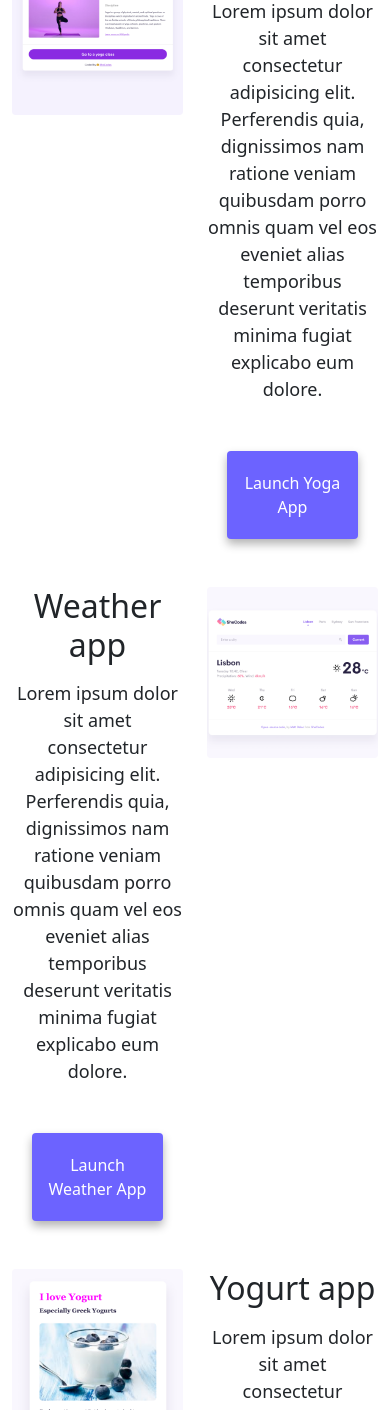
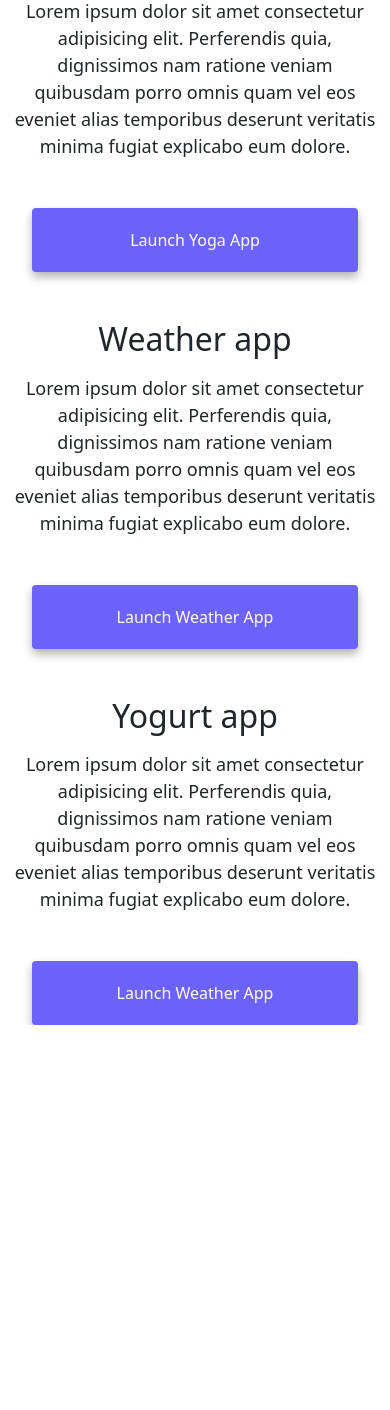
Before and after one commit to JocelyneMorales/homework, a website: page index.html in a window 390 px wide. Shown: the part 590-2000 px from the top of the page. After the commit the page ends 1615 px from the top, so only its background shows below. Drawn offline with nearby package versions, Linux system fonts and the light colour scheme.

Commit message:
made the website more responsive

```diff
--- a/index.html
+++ b/index.html
@@ -59,14 +59,14 @@
     </div>
     <div class="container">
       <div class="row">
-        <div class="col-6">
+        <div class="col-sm-6">
           <img
             src="/images/yoga.png"
             alt="Yoga Project"
-            class="img-fluid rounded"
+            class="img-fluid rounded d-none d-sm-block"
           />
         </div>
-        <div class="col-6">
+        <div class="col-sm-6">
           <h2 class="mb-3">Yoga app</h2>
           <p>
             Lorem ipsum dolor sit amet consectetur adipisicing elit. Perferendis
@@ -82,7 +82,7 @@
         </div>
       </div>
       <div class="row mt-5">
-        <div class="col-6">
+        <div class="col-sm-6">
           <h2 class="mb-3">Weather app</h2>
           <p>
             Lorem ipsum dolor sit amet consectetur adipisicing elit. Perferendis
@@ -99,23 +99,23 @@
             >
           </div>
         </div>
-        <div class="col-6">
+        <div class="col-sm-6">
           <img
             src="/images/weather.png"
             alt="Weather Poject"
-            class="img-fluid rounded"
+            class="img-fluid rounded d-none d-sm-block"
           />
         </div>
       </div>
       <div class="row mt-5">
-        <div class="col-6">
+        <div class="col-sm-6">
           <img
             src="/images/yogurt.png"
             alt="Yogurt Project"
-            class="img-fluid rounded"
+            class="img-fluid rounded d-none d-sm-block"
           />
         </div>
-        <div class="col-6">
+        <div class="col-sm-6">
           <h2 class="mb-3">Yogurt app</h2>
           <p>
             Lorem ipsum dolor sit amet consectetur adipisicing elit. Perferendis
--- a/style.css
+++ b/style.css
@@ -49,6 +49,9 @@ p {
   text-transform: capitalize;
   background: var(--primary-color);
   box-shadow: var(--box-shadow);
+  color: white;
+}
+.primary-link:hover {
   color: white;
 }
 
```
Also changed, not shown: about.html (+3 -3 lines).
